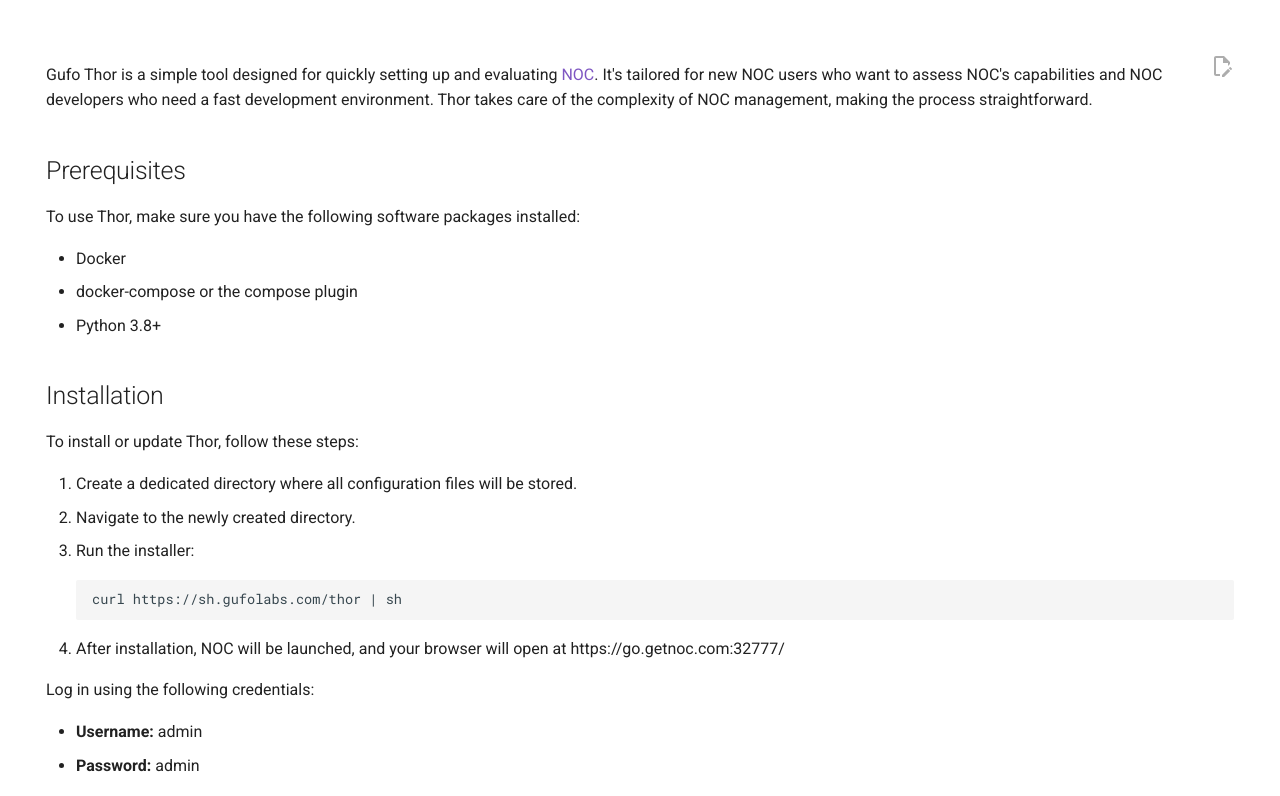
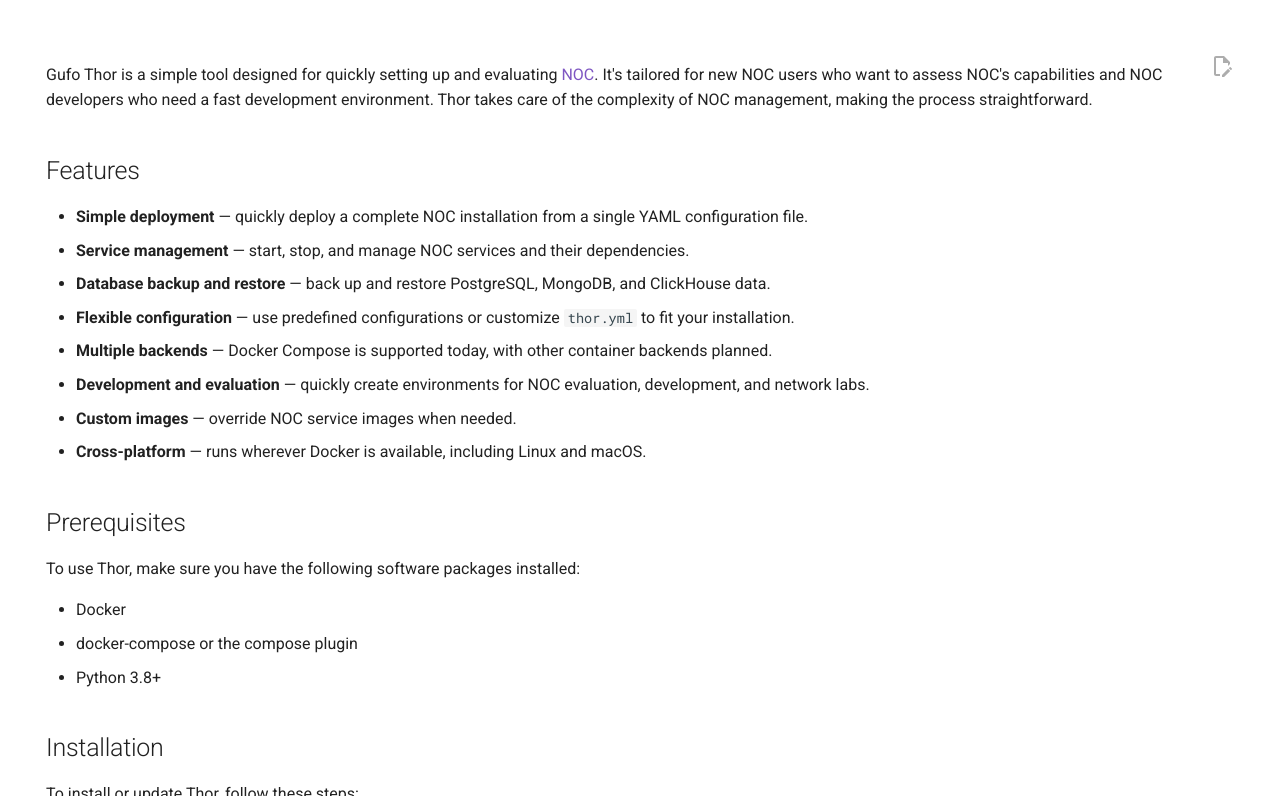
Before and after one commit to gufolabs/gufo_thor, an MkDocs documentation site: the page built from docs/index.md, in a window 1280 px wide and 900 px high, scrolled down 509 px, cut to the strip 104-900 px from the top of the window. Built offline with MkDocs 1.6.1 and Material for MkDocs 9.7.7, drawn with Linux system fonts in a browser that asks for light colours; comment, search, counter and statistics services are not loaded.

```diff
--- a/docs/index.md
+++ b/docs/index.md
@@ -13,6 +13,17 @@ Gufo Thor is a simple tool designed for quickly setting up and evaluating [NOC][
 It's tailored for new NOC users who want to assess NOC's capabilities and NOC developers
 who need a fast development environment. Thor takes care of the complexity of NOC management,
 making the process straightforward.
+
+## Features
+
+- **Simple deployment** — quickly deploy a complete NOC installation from a single YAML configuration file.
+- **Service management** — start, stop, and manage NOC services and their dependencies.
+- **Database backup and restore** — back up and restore PostgreSQL, MongoDB, and ClickHouse data.
+- **Flexible configuration** — use predefined configurations or customize `thor.yml` to fit your installation.
+- **Multiple backends** — Docker Compose is supported today, with other container backends planned.
+- **Development and evaluation** — quickly create environments for NOC evaluation, development, and network labs.
+- **Custom images** — override NOC service images when needed.
+- **Cross-platform** — runs wherever Docker is available, including Linux and macOS.
 
 ## Prerequisites
 
```
Also changed, not shown: README.md (+10 -0 lines), 3 other files.
